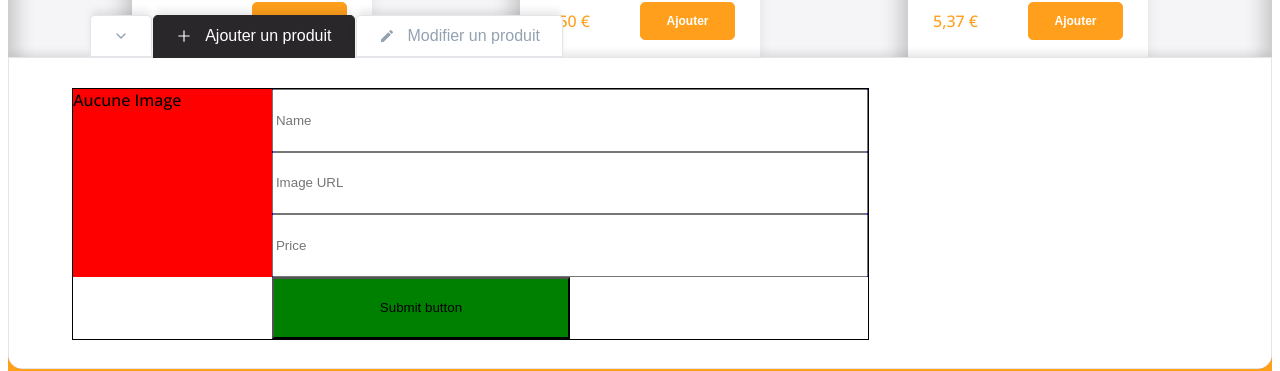
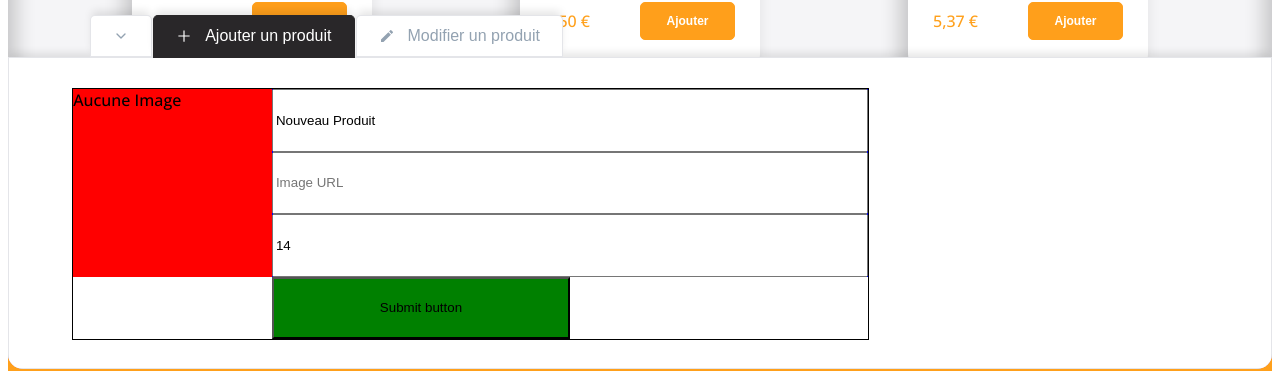
Before and after one commit to kailam-ada/crazee-burger2, a React (Vite) app: page /order/1 in a window 1280 px wide. Shown: the part 419-790 px from the top of the page. Built offline with nearby package versions, Linux system fonts and the light colour scheme.

Commit message:
♻️ F08: ADMIN > AddForm > Replace new Date() with crypto.randomUUID()

```diff
--- a/src/components/pages/order/Main/Admin/AdminPanel/AddForm.jsx
+++ b/src/components/pages/order/Main/Admin/AdminPanel/AddForm.jsx
@@ -2,34 +2,32 @@ import { useContext, useState } from "react";
 import styled from "styled-components";
 import OrderContext from "../../../../../../context/OrderContext";
 
+const EMPTY_PRODUCT = {
+  id: "",
+  title: "Nouveau Produit",
+  imageSource: "",
+  price: 14,
+};
+
 export default function AddForm() {
   const { handleAdd } = useContext(OrderContext);
 
-  const [title, setTitle] = useState("");
-  const [imageSource, setImageSource] = useState("");
-  const [price, setPrice] = useState(0);
+  const [newProduct, setNewProduct] = useState(EMPTY_PRODUCT);
 
   const handleSubmit = (event) => {
     event.preventDefault();
 
-    const newProduct = {
-      id: new Date().getTime(),
-      title: title,
-      imageSource: imageSource,
-      price: price,
+    const newProductToAdd = {
+      ...newProduct,
+      id: crypto.randomUUID(),
     };
 
-    handleAdd(newProduct);
+    handleAdd(newProductToAdd);
   };
 
-  const handleTitleChange = (event) => {
-    setTitle(event.target.value);
-  };
-  const handleImageSourceChange = (event) => {
-    setImageSource(event.target.value);
-  };
-  const handlePriceChange = (event) => {
-    setPrice(event.target.value);
+  const handleChange = (event) => {
+    const { name, value } = event.target;
+    setNewProduct({ ...newProduct, [name]: value });
   };
 
   return (
@@ -37,22 +35,25 @@ export default function AddForm() {
       <div className="image-preview">Aucune Image</div>
       <div className="input-fields">
         <input
-          value={title}
+          name="title"
+          value={newProduct.title}
           type="text"
           placeholder="Name"
-          onChange={handleTitleChange}
+          onChange={handleChange}
         />
         <input
-          value={imageSource}
+          name="imageSource"
+          value={newProduct.imageSource}
           type="text"
           placeholder="Image URL"
-          onChange={handleImageSourceChange}
+          onChange={handleChange}
         />
         <input
-          value={price ? price : ""}
+          name="price"
+          value={newProduct.price ? newProduct.price : ""}
           type="text"
           placeholder="Price"
-          onChange={handlePriceChange}
+          onChange={handleChange}
         />
       </div>
       <button className="submit-button">Submit button</button>
```
